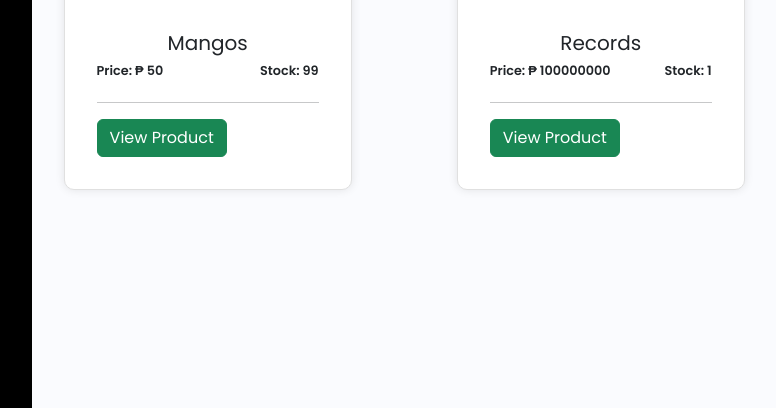
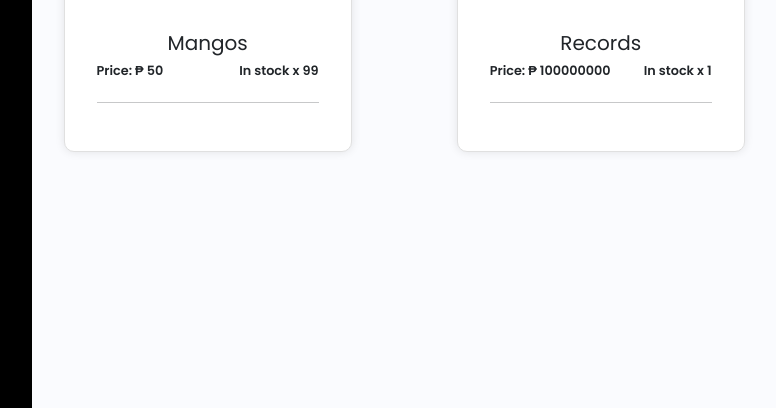
Before and after one commit to ZachyHart/GFInventoryV9, a PHP site: page /GFInventoryV1/CustomerInventory.php in a window 1280 px wide. Shown: the part 392-800 px from the top of the page, without its empty margins (61-837 px from the left). Run offline with PHP 8.4, Linux system fonts and the light colour scheme; data comes from the database, SQL or seed files in the repository; some libraries are stand-ins or nearby versions; some web fonts are replaced.

Commit message:
slight edit

```diff
--- a/CustomerInventory.php
+++ b/CustomerInventory.php
@@ -59,7 +59,7 @@ require_once 'helpers/conn_helpers.php';
 
         <div class="main p-3">
             <div class="text-center">
-            <h1 class="inventory-title">PRODUCTS LIST</h1>
+            <h1 class="inventory-title">PRODUCT LISTS</h1>
             </div>
             <div class="row">
                 <div class="col-md-12">
@@ -114,13 +114,12 @@ require_once 'helpers/conn_helpers.php';
                                                             <?php echo $row['price']; ?>
                                                         </h1>
                                                         <h1 class="stock_text">
-                                                            Stock:
+                                                            In stock x
                                                             <?php echo $row['stock']; ?>
                                                         </h1>
                                                     </div>
                                                     <hr />
-                                                    <a href="CustomerProductDetails.php?product_id=<?php echo $row['product_id']; ?>"
-                                                        class="btn btn-success">View Product</a>
+
                                                 </div>
                                             </div>
                                         </div>
```
Also changed, not shown: img/products/71UxVxv5i-L._AC_UF894,1000_QL80_.jpg (added), img/products/images.jpg (added).
